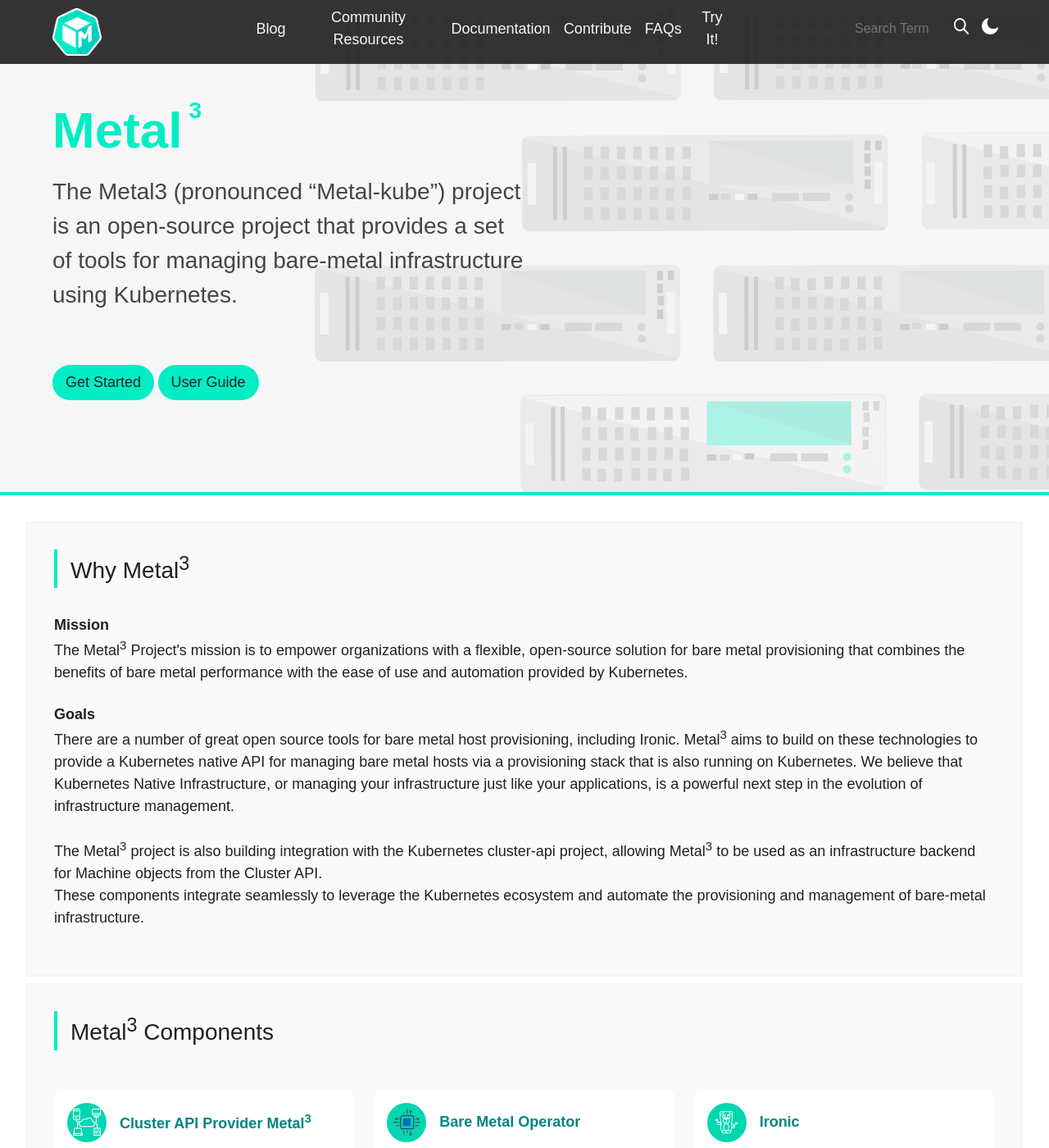
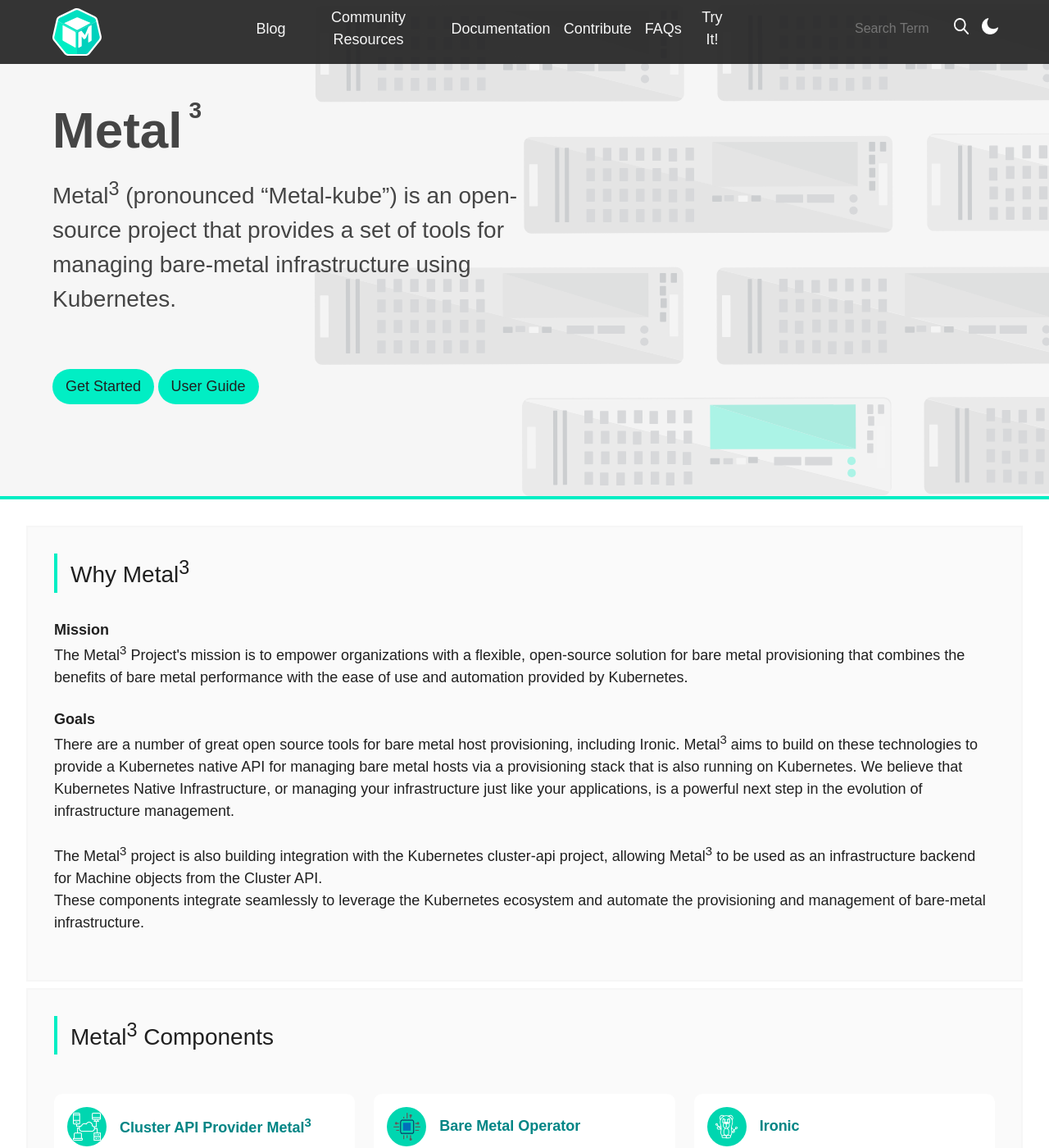
Before and after one commit to metal3-io/metal3-io.github.io, a Jekyll site: the page built from index.html, in a window 1280 px wide and 1400 px high. Shown: the whole window at 82% size. Built offline with Jekyll 4.4.1, drawn with Linux system fonts in a browser that asks for light colours; nearby versions of some CDN libraries; comment, search, counter and statistics services are not loaded.

Commit message:
Change title color to improve readability
Also fix a repetition in the sub title

Signed-off-by: Riccardo Pittau <elfosardo@gmail.com>

```diff
--- a/_sass/_header.scss
+++ b/_sass/_header.scss
@@ -35,7 +35,7 @@
     }
 
     &__title {
-      color: var(--mk--Color--300);
+      color: var(--mk--color-black--100);
       font-weight: var(--mk--FontWeight--300);
       font-size: var(--mk--FontSize--3xl);
       sup {
--- a/index.html
+++ b/index.html
@@ -3,7 +3,7 @@ layout: default
 ---
 <div class="mk-masthead__content">
     <h1 class="mk-masthead__content__title">Metal<sup>3</sup></h1>
-    <h3 class="mk-masthead__content__sub-title">The Metal3 (pronounced “Metal-kube”) project is an open-source project that provides a set of tools for managing bare-metal infrastructure using Kubernetes.
+    <h3 class="mk-masthead__content__sub-title">Metal<sup>3</sup> (pronounced “Metal-kube”) is an open-source project that provides a set of tools for managing bare-metal infrastructure using Kubernetes.
     </h3>
     <a href="https://book.metal3.io/developer_environment/tryit" class="mk-button mk-button--primary">Get Started</a>
     <a href="https://book.metal3.io/introduction.html" class="mk-button mk-button--primary">User Guide</a>
```
